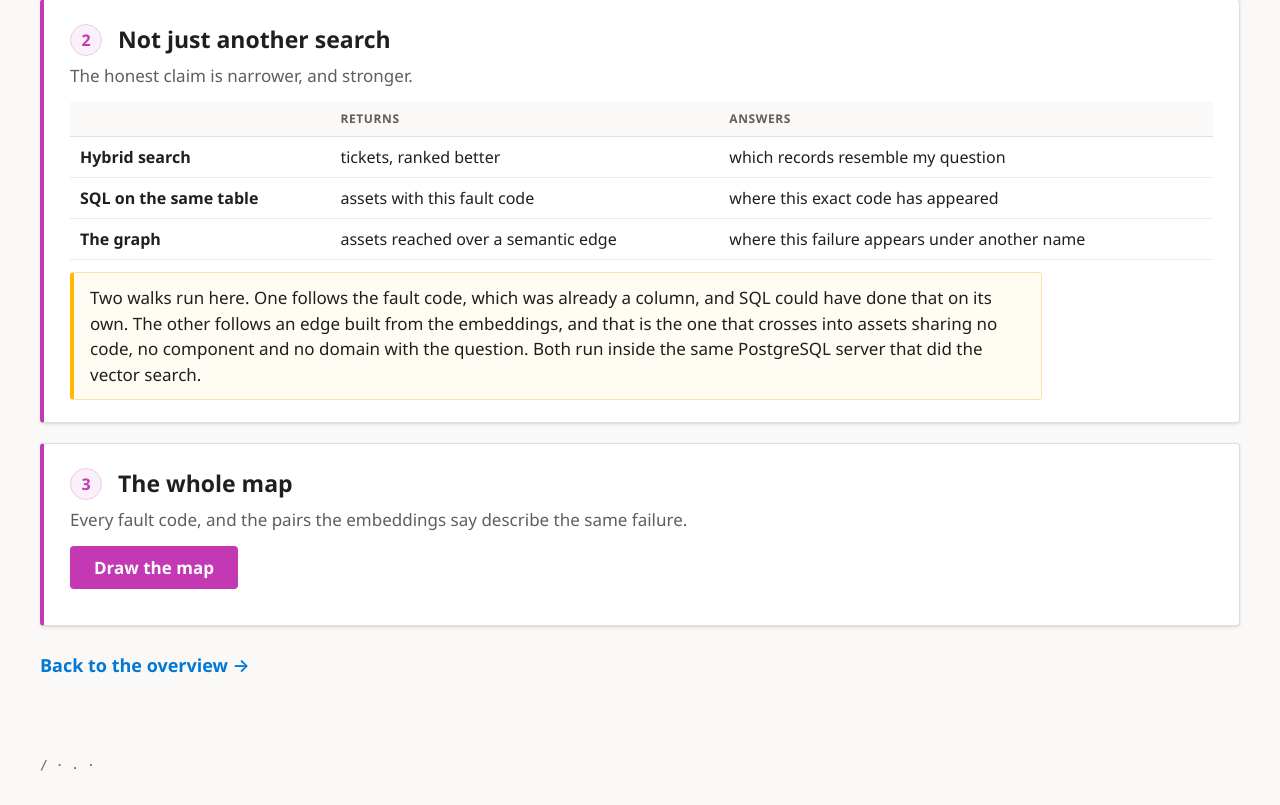
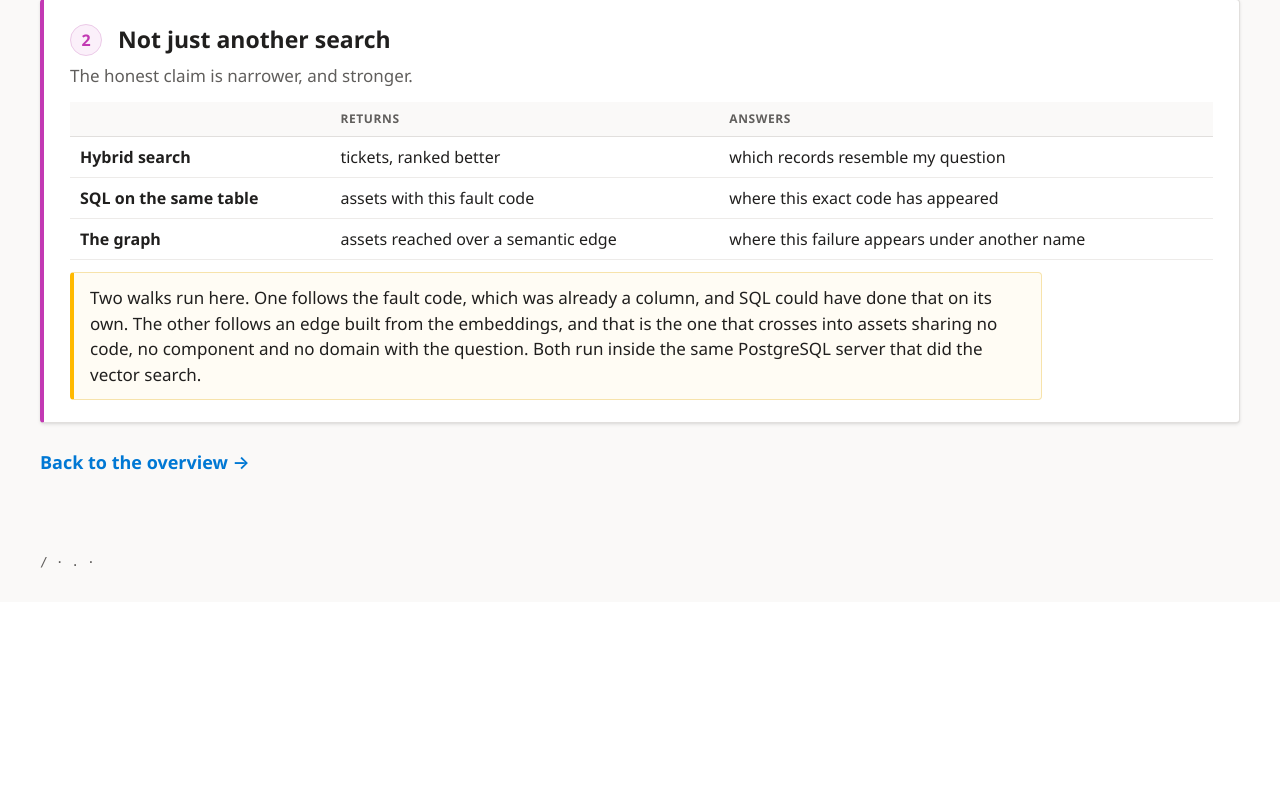
Before and after one commit to Hanifff/ai-features-in-azure-databases, a Flask app: template app/templates/graph.html in a window 1280 px wide. Shown: the part 319-1124 px from the top of the page. After the commit the page ends 887 px from the top, so only its background shows below. Run offline with Flask 3, Linux system fonts and the light colour scheme; the template is opened without the code that fills it, so the values that code supplies are empty; some libraries are stand-ins or nearby versions.

Commit message:
Revert "Add panel 3: the whole map"
This reverts commit df019d632b0a070fc5920b5f82dba6208fa4bb5f.

```diff
--- a/app/app.py
+++ b/app/app.py
@@ -134,16 +134,6 @@ def api_graph():
         result, ms = timed(graph_store.expand, question)
         result["ms"] = ms
         result["note"] = queries.note_for("graph", question)
-        return jsonify(result)
-    except Exception as exc:
-        return fail(exc)
-
-
-@app.post("/api/codemap")
-def api_codemap():
-    try:
-        result, ms = timed(graph_store.code_map)
-        result["ms"] = ms
         return jsonify(result)
     except Exception as exc:
         return fail(exc)
--- a/app/graph_store.py
+++ b/app/graph_store.py
@@ -157,91 +157,6 @@ def _layout(code: str, assets: list[dict], width: int = 1100, height: int = 460)
     return {"width": width, "height": height, "nodes": nodes, "edges": edges}
 
 
-def code_map(width: int = 1100, height: int = 520) -> dict:
-    """Every fault code, and the semantic links between them.
-
-    The expand() diagram is a star because it is one question's answer. This is
-    the whole graph at a level a projector can actually show: twelve fault types
-    and the pairs the embeddings say describe the same failure. The links that
-    cross a domain boundary are the ones worth pointing at.
-    """
-    nodes_cypher = """MATCH (c:Code)<-[:CODED]-(t:Ticket)
-RETURN c.code, c.component, c.domain, count(t)"""
-
-    edges_cypher = """MATCH (c1:Code)<-[:CODED]-(:Ticket)
-      -[:SIMILAR_TO]->(:Ticket)-[:CODED]->(c2:Code)
-RETURN c1.code, c2.code, count(*)"""
-
-    conn = postgres_store._session()
-    try:
-        with conn.cursor() as cur:
-            raw_nodes = _cypher(cur, nodes_cypher,
-                                "code agtype, component agtype, domain agtype, tickets agtype")
-            raw_edges = _cypher(cur, edges_cypher, "a agtype, b agtype, n agtype")
-        conn.commit()
-    except Exception:
-        conn.rollback()
-        raise
-
-    codes = {}
-    for code_v, component_v, domain_v, tickets_v in raw_nodes:
-        code = _value(code_v)
-        codes[code] = {
-            "code": code,
-            "component": _value(component_v),
-            "domain": _value(domain_v),
-            "tickets": int(_value(tickets_v) or 0),
-        }
-
-    # A resembles B and B resembles A are the same line on screen.
-    pairs: dict[tuple[str, str], int] = {}
-    for a_v, b_v, n_v in raw_edges:
-        a, b = _value(a_v), _value(b_v)
-        if a == b:
-            continue
-        key = (a, b) if a < b else (b, a)
-        pairs[key] = pairs.get(key, 0) + int(_value(n_v) or 0)
-
-    ordered = sorted(codes.values(), key=lambda c: (c["domain"], c["code"]))
-    cx, cy = width / 2, height / 2
-    radius_x, radius_y = width / 2 - 150, height / 2 - 80
-    placed = {}
-    for i, entry in enumerate(ordered):
-        angle = -math.pi / 2 + (2 * math.pi * i / max(len(ordered), 1))
-        entry = dict(entry)
-        entry["x"] = cx + radius_x * math.cos(angle)
-        entry["y"] = cy + radius_y * math.sin(angle)
-        entry["r"] = 16 + min(entry["tickets"] / 6, 22)
-        placed[entry["code"]] = entry
-
-    edges = []
-    for (a, b), weight in sorted(pairs.items(), key=lambda kv: -kv[1]):
-        if a not in placed or b not in placed:
-            continue
-        edges.append({
-            "from": a,
-            "to": b,
-            "weight": weight,
-            "crosses": placed[a]["domain"] != placed[b]["domain"],
-            "x1": placed[a]["x"], "y1": placed[a]["y"],
-            "x2": placed[b]["x"], "y2": placed[b]["y"],
-        })
-
-    linked = {c for edge in edges for c in (edge["from"], edge["to"])}
-    for entry in placed.values():
-        entry["linked"] = entry["code"] in linked
-
-    return {
-        "width": width,
-        "height": height,
-        "nodes": list(placed.values()),
-        "edges": edges,
-        "crossing": sum(1 for e in edges if e["crosses"]),
-        "domains": sorted({e["domain"] for e in placed.values()}),
-        "cypher": edges_cypher,
-    }
-
-
 def stats() -> dict:
     conn = postgres_store._session()
     try:
--- a/app/static/js/demo.js
+++ b/app/static/js/demo.js
@@ -140,46 +140,6 @@ function renderPgAnswer(data) {
     <div class="meta">${esc(data.model)}, called by PostgreSQL &middot; ${data.ms} ms &middot; no application code in the loop</div>`;
 }
 
-function renderCodeMap(data) {
-  let svg = `<svg class="graphviz codemap" viewBox="0 0 ${data.width} ${data.height}" preserveAspectRatio="xMidYMid meet">`;
-
-  for (const e of data.edges) {
-    svg += `<line class="edge ${e.crosses ? "crosses" : "within"}" `
-        +  `x1="${e.x1}" y1="${e.y1}" x2="${e.x2}" y2="${e.y2}" `
-        +  `stroke-width="${1.5 + Math.min(e.weight / 12, 6)}"/>`;
-  }
-  for (const n of data.nodes) {
-    const dim = n.linked ? "" : " island";
-    svg += `<g class="node domain-${esc(n.domain.toLowerCase())}${dim}">`
-        +  `<circle cx="${n.x}" cy="${n.y}" r="${n.r}"/>`
-        +  `<text class="code" x="${n.x}" y="${n.y + 5}">${esc(n.code)}</text>`
-        +  `<text class="label" x="${n.x}" y="${n.y + n.r + 18}">${esc(n.component)}</text>`
-        +  `</g>`;
-  }
-  svg += "</svg>";
-
-  const legend = '<p class="legend">'
-    + data.domains.map(d => `<span class="key domain-${esc(d.toLowerCase())}"></span>${esc(d)}`).join("")
-    + '<span class="key line crosses"></span>link crosses a domain'
-    + '<span class="key line within"></span>link inside one domain</p>';
-
-  const verdict = `<p class="reveal"><b>${data.edges.length} semantic links between ${data.nodes.length} fault codes, `
-    + `${data.crossing} of them crossing a domain.</b> Not one of these is a column. `
-    + `Every line was computed from the text people wrote.</p>`;
-
-  let table = "<table class='rows'><tr><th>Fault code</th><th>Resembles</th><th>Shared tickets</th><th>Crosses domains?</th></tr>";
-  for (const e of data.edges) {
-    table += `<tr><td class="mono">${esc(e.from)}</td><td class="mono">${esc(e.to)}</td>`
-          +  `<td>${e.weight}</td>`
-          +  `<td>${e.crosses ? "<b class='no'>yes</b>" : "no"}</td></tr>`;
-  }
-  table += "</table>";
-
-  return legend + svg + verdict + table
-    + `<details open><summary>The Cypher that ran</summary><pre class="sql">${esc(data.cypher)}</pre></details>`
-    + `<div class="meta">${data.ms} ms</div>`;
-}
-
 function renderEmbed(data) {
   return `
     <table class="rows">
@@ -292,8 +252,6 @@ async function run(button) {
       out.innerHTML = renderModels(data);
     } else if (endpoint === "graph") {
       out.innerHTML = renderGraph(data);
-    } else if (endpoint === "codemap") {
-      out.innerHTML = renderCodeMap(data);
     } else {
       out.innerHTML = meta(data) + table(data.rows) + sqlBlock(data.sql) + noteBlock(data.note);
     }
--- a/app/templates/graph.html
+++ b/app/templates/graph.html
@@ -39,15 +39,6 @@
   </p>
 </section>
 
-<section class="panel graph" id="p-codemap">
-  <h2><span class="n">3</span> The whole map</h2>
-  <p class="lede">Every fault code, and the pairs the embeddings say describe the same failure.</p>
-  <div class="controls">
-    <button data-run="codemap" data-target="codemap">Draw the map</button>
-  </div>
-  <div class="out" id="out-codemap"></div>
-</section>
-
 <p class="next"><a href="{{ url_for('overview_page') }}">Back to the overview &rarr;</a></p>
 
 {% endblock %}
```
Also changed, not shown: app/static/css/style.css (+0 -31 lines), tools/smoke.py (+1 -16 lines).
